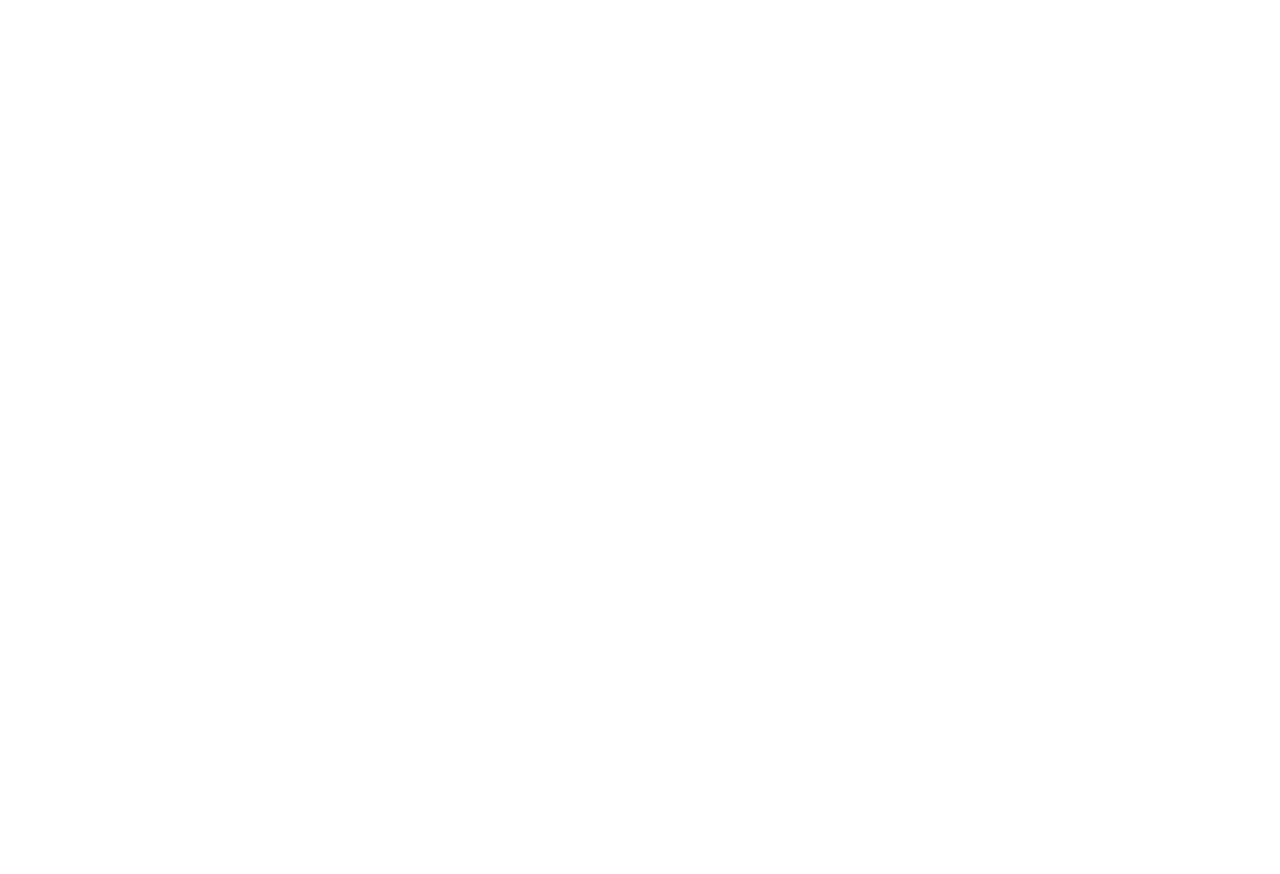
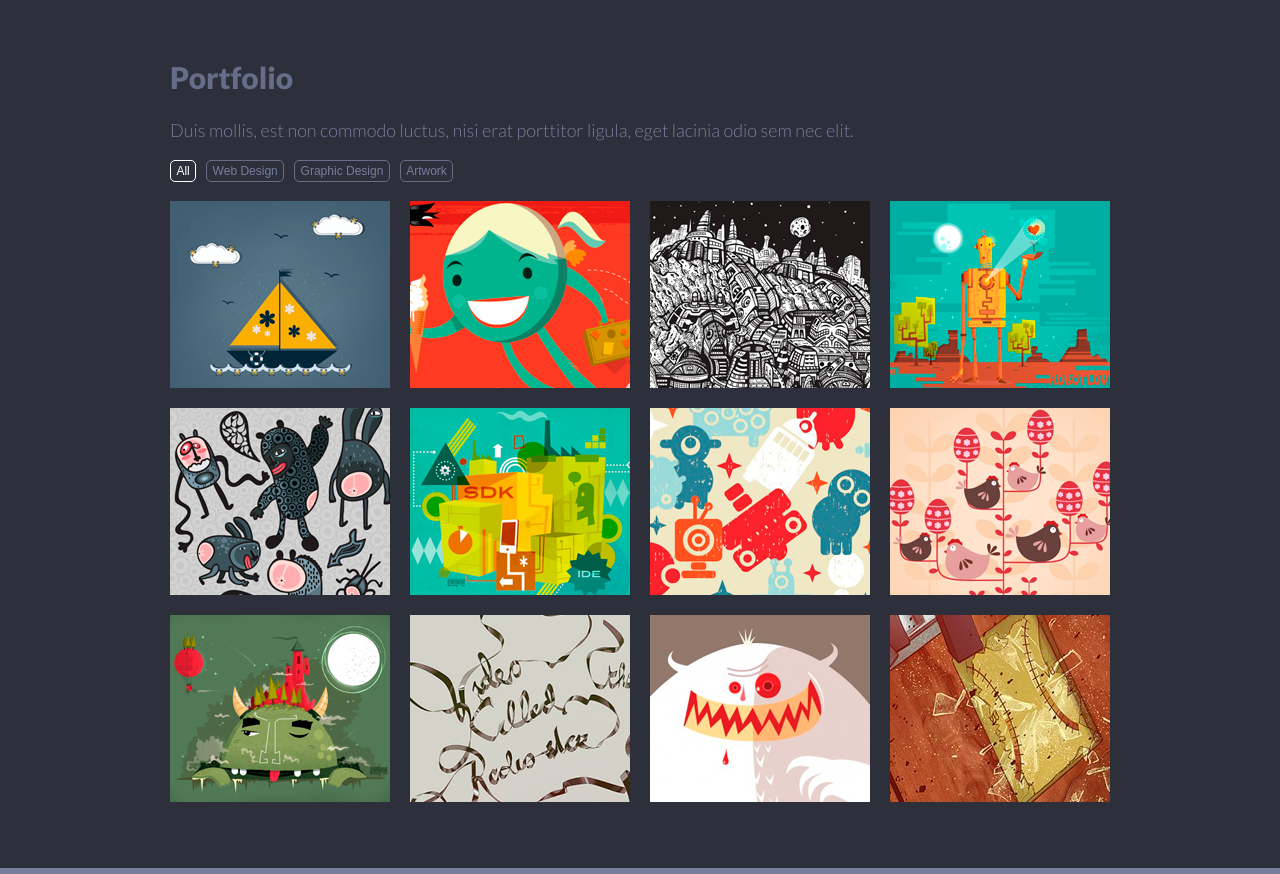
Before and after one commit to Setraiser/singolo, a plain HTML site: page singolo2.html in a window 1280 px wide. Before the commit the page ends 800 px from the top, so only its background shows below. Drawn offline with Linux system fonts and the light colour scheme.

Commit message:
feat: add portfolio section, connect local fonts and add style for portfolio section

```diff
--- a/singolo2.css
+++ b/singolo2.css
@@ -0,0 +1,105 @@
+@import 'assets/fonts/fonts.css';
+
+* {
+    padding: 0;
+    margin: 0;
+}
+
+
+html {
+    height: 100%;
+}
+
+body {
+    min-width: 1020px;
+    font-size: 10px;
+    font-family: "Lato", sans-serif;
+}
+ul {
+    list-style-type: none;
+}
+
+a {
+    text-decoration: none;
+}
+
+
+.wrapper {
+    width: 940px;
+    padding: 0 40px;
+    margin: 0 auto;
+    height: 100%;
+}
+
+.portfolio {
+    background-color: #2d303a;
+    padding-top: 68px;
+    padding-bottom: 46px;
+    border-bottom: 6px solid #767e9e;
+}
+
+.portfolio-title {
+    font-size: 30px;
+    font-weight: 900;
+    color: #666d89;
+    line-height: 18px;
+    margin-bottom: 33px;
+}
+
+.portfolio-description {
+    font-size: 18px;
+    font-weight: 300;
+    color: #767e9e;
+    line-height: 22px;
+    margin-bottom: 19px;
+}
+
+.filter-tags {
+    display: flex;
+}
+
+.filter-tags__tag {
+    outline: 0;
+    border: 1px solid #666d89;
+    border-radius: 5px;
+    margin-right: 10px;
+    background-color: transparent;
+    color:#767e9e;
+    font-size: 12px;
+    padding: 3px 5.43px;
+    cursor: pointer;
+    transition: 0.5s ease-out;
+}
+
+.filter-tags__tag:hover {
+    color: #fff;
+    border-color: #fff;
+    transition: 0.5s ease-out;
+}
+
+.active {
+    color: #fff;
+    border-color: #fff;
+}
+
+.tag:last-child {
+    margin-right: 0;
+}
+
+.portfolio-list-wrapper {
+    margin-top: 19px;
+    max-height: 621px;
+    overflow: hidden;
+}
+
+.portfolio-list {
+    display: flex;
+    justify-content: space-between;
+    flex-wrap: wrap;
+}
+
+.portfolio-list-item {
+    width: 220px;
+    height: 187px;
+    margin-bottom: 20px;
+}
--- a/singolo2.html
+++ b/singolo2.html
@@ -7,6 +7,57 @@
     <title>Singolo2</title>
 </head>
 <body>
-
+    <section class="portfolio">
+        <div class="wrapper">
+            <h2 class="portfolio-title">Portfolio</h2>
+            <p class="portfolio-description">Duis mollis, est non commodo luctus, nisi erat porttitor ligula, eget lacinia odio sem nec elit.</p>
+            <div class="filter-tags">
+                <button class="filter-tags__tag active">All</button>
+                <button class="filter-tags__tag">Web Design</button>
+                <button class="filter-tags__tag">Graphic Design</bi>
+                <button class="filter-tags__tag">Artwork</button>
+            </div>
+            <div class="portfolio-list-wrapper">
+                <ul class="portfolio-list">
+                    <li class="portfolio-list-item">
+                        <img src="assets/img/portfolio_image-1.png" alt="portfolio image">
+                    </li>
+                    <li class="portfolio-list-item">
+                        <img src="assets/img/portfolio_image-2.png" alt="portfolio image">
+                    </li>
+                    <li class="portfolio-list-item">
+                        <img src="assets/img/portfolio_image-3.png" alt="portfolio image">
+                    </li>
+                    <li class="portfolio-list-item">
+                        <img src="assets/img/portfolio_image-4.png" alt="portfolio image">
+                    </li>
+                    <li>
+                        <img src="assets/img/portfolio_image-5.png" alt="portfolio image">
+                    </li>
+                    <li class="portfolio-list-item">
+                        <img src="assets/img/portfolio_image-6.png" alt="portfolio image">
+                    </li>
+                    <li class="portfolio-list-item">
+                        <img src="assets/img/portfolio_image-7.png" alt="portfolio image">
+                    </li>
+                    <li class="portfolio-list-item">
+                        <img src="assets/img/portfolio_image-8.png" alt="portfolio image">
+                    </li>
+                    <li class="portfolio-list-item">
+                        <img src="assets/img/portfolio_image-9.png" alt="portfolio image">
+                    </li>
+                    <li class="portfolio-list-item">
+                        <img src="assets/img/portfolio_image-10.png" alt="portfolio image">
+                    </li>
+                    <li class="portfolio-list-item">
+                        <img src="assets/img/portfolio_image-11.png" alt="portfolio image">
+                    </li>
+                    <li class="portfolio-list-item">
+                        <img src="assets/img/portfolio_image-12.png" alt="portfolio image">
+                    </li>
+                </ul>
+            </div>
+        </div>
+    </section>
 </body>
 </html>
```
